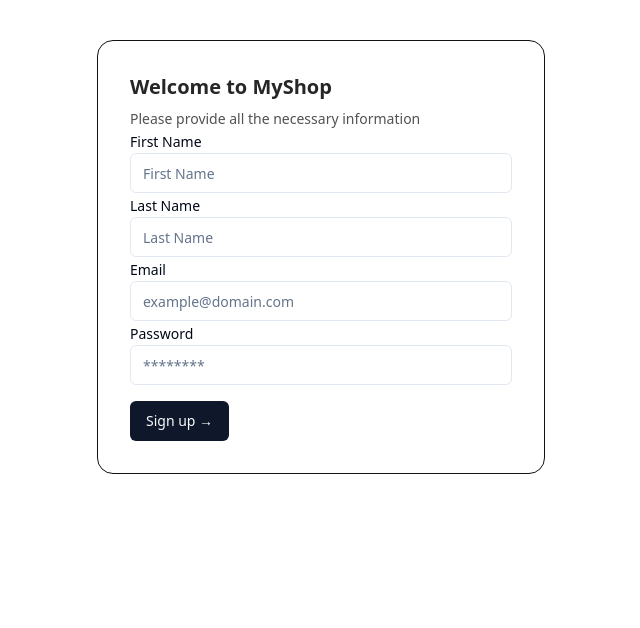
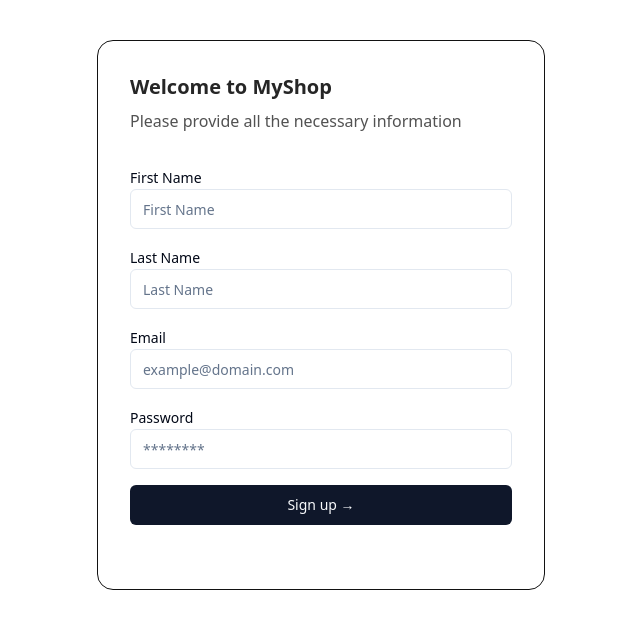
Before and after one commit to stefanRachev/demo-test-next-auth-nextjs, a Next.js app: page /register in a window 1280 px wide. Shown: the top 628 px of the page, without its empty margins (319-959 px from the left). Built offline with nearby package versions, Linux system fonts and the light colour scheme.

Commit message:
Aligned the button correctly on smaller screens by adjusting Tailwind classes. Also fixed padding for better readability."

```diff
--- a/src/app/register/page.jsx
+++ b/src/app/register/page.jsx
@@ -10,42 +10,56 @@
 
 const Register = async () => {
   return (
-    <div className="mt-10 max-w-md w-full mx-auto rounded-none md:rounded-2xl p-4 md:p-8 shadow-input bg-white border border-[#121212] dark:bg:black">
-      <h2 className="font-bold text-xl text-neutral-800 dark:text-neutral-200">
+    <div className="mt-10 max-w-md w-full mx-auto rounded-none md:rounded-2xl p-4 md:p-8 shadow-input bg-white border border-[#121212] dark:bg-neutral-900">
+      <h2 className="font-bold text-lg md:text-xl text-neutral-800 dark:text-neutral-200">
         Welcome to MyShop
       </h2>
-      <p className="text-neutral-600 text-sm max-w-sm mt-2 dark:text-neutral-300">Please provide all the necessary information</p>
-      <form>
+      <p className="text-sm md:text-base text-neutral-600 mt-2 dark:text-neutral-300">
+        Please provide all the necessary information
+      </p>
+      <form className="my-8">
+        <div className="flex flex-col space-y-4">
           <div>
-          <Label>First Name</Label>
+            <Label htmlFor="firstname">First Name</Label>
             <Input
               id="firstname"
               placeholder="First Name"
               type="text"
               name="firstname"
-          ></Input>
-          <Label>Last Name</Label>
+              className="w-full"
+            />
+          </div>
+          <div>
+            <Label htmlFor="lastname">Last Name</Label>
             <Input
               id="lastname"
               placeholder="Last Name"
               type="text"
               name="lastname"
-          ></Input>
-          <Label>Email</Label>
+              className="w-full"
+            />
+          </div>
+          <div>
+            <Label htmlFor="email">Email</Label>
             <Input
               id="email"
               placeholder="example@domain.com"
               type="email"
               name="email"
-          ></Input>
-          <Label>Password</Label>
+              className="w-full"
+            />
+          </div>
+          <div>
+            <Label htmlFor="password">Password</Label>
             <Input
               id="password"
               placeholder="********"
               type="password"
               name="password"
-          ></Input>
-          <Button className="mt-4">Sign up &rarr;</Button>
+              className="w-full"
+            />
+          </div>
+          <Button className="mt-4 w-full">Sign up &rarr;</Button>
         </div>
       </form>
     </div>
```
Lines whose indentation alone changed are shown as unchanged.
